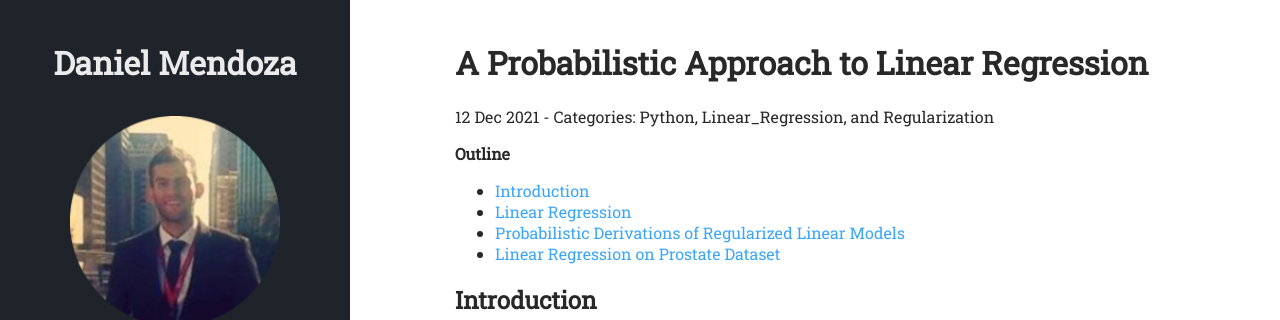
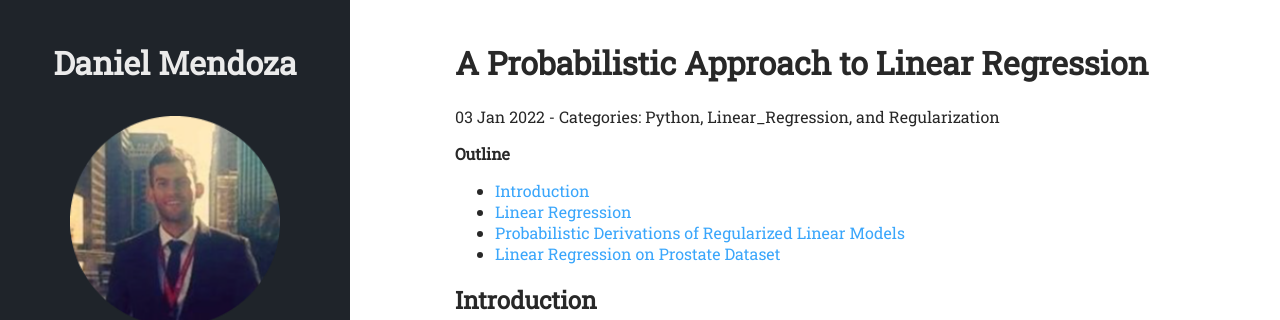
Before and after one commit to Dmendozac90/Dmendozac90.github.io, a Jekyll site: the page built from _posts/2022-01-03-Regularized_Lin_Reg.markdown, in a window 1280 px wide and 900 px high. Shown: the top 320 px of the window. Built offline with Jekyll 4.4.1, drawn with Linux system fonts in a browser that asks for light colours; formulas are drawn with MathJax 3.

```diff
--- a/_posts/2021-11-15-SINDy_Intro.markdown
+++ b/_posts/2021-11-15-SINDy_Intro.markdown
@@ -49,7 +49,7 @@ $$
 \mathbf{X}^2 = \left[\begin{array}{c} x^{2}_1(t_{1}) & x_{1}(t_{1})x_{2}(t_{1}) & x_{1}(t_{1})x_{3}(t_{1}) & \cdots & x^{2}_2(t_{1}) & x_{2}(t_{1})x_{3}(t_{1}) & \cdots & x^{2}_n(t_{1}) \\ x^{2}_1(t_{2}) & x_{1}(t_{2})x_{2}(t_{2}) & x_{1}(t_{2})x_{3}(t_{2}) & \cdots & x^{2}_2(t_{2}) & x_{2}(t_{2})x_{3}(t_{2}) & \cdots & x^{2}_n(t_{2}) \\ \vdots & \vdots & \vdots &\ddots & \vdots & \vdots & \ddots & \vdots \\ x^{2}_1(t_{m}) & x_{1}(t_{m})x_{2}(t_{m}) & x_{1}(t_{m})x_{3}(t_{m}) & \cdots & x^{2}_2(t_{m}) & x_{2}(t_{m})x_{3}(t_{m}) & \cdots & x^{2}_n(t_{m}) \end{array}\right]
 $$
 
-The augmented matrix $$\mathbf{\Theta}(\mathbf{X})$$ is not limited to polynomial or trigonometric transformations. This matrix can include any function that is believed to describe the system of interest; however, it is important to limit the number of candidate functions in this matrix as it can grow very quickly. The figure below displays the total number of polynomial terms in the augmented matrix at varying polynomial degrees with increasing number of dynamic states (y-axis is displayed on a logarithmic axis for better comparison of the data). The dynamic states correspond to the columns of the data matrix $$\mathbf{X}$$.
+The augmented matrix $$\mathbf{\Theta}(\mathbf{X})$$ is not limited to polynomial or trigonometric transformations. This matrix can include any function that is believed to describe the system of interest; however, it is important to limit tche number of candidate functions in this matrix as it can grow very quickly. The figure below displays the total number of polynomial terms in the augmented matrix at varying polynomial degrees with increasing number of dynamic states (y-axis is displayed on a logarithmic axis for better comparison of the data). The dynamic states correspond to the columns of the data matrix $$\mathbf{X}$$.
 
 <iframe id="igraph" scrolling="no" style="border:none;" seamless="seamless" src="/assets/img/SINDy/Polynomial Terms.html" height="525" width="100%"></iframe>
 
--- a/_posts/2021-12-12-Regularized_Lin_Reg.markdown
+++ b/_posts/2022-01-03-Regularized_Lin_Reg.markdown
@@ -1,7 +1,7 @@
 ---
 layout: post
 title:  "A Probabilistic Approach to Linear Regression"
-date:   2021-12-12 -
+date:   2022-01-03 -
 description: "Linear Regression is a core method used in statstics and machine learning to construct models that can be used for quantitative prediction and parameter inference. The method of least squares is typically used to estimate the model parameters and is implemented by minimizing the residual sum of squares between the model's predicted values and the true values. Although minimizing the residual sum of squares is easily comprehended, its statistical derivation is not often well understood. Understanding the statistical perspective of linear regression is fundamental for understanding model regularization and further topics in machine learning. The statistical perspective of linear regression is explored and implemented on real data."
 categories: Python Linear_Regression Regularization
 html_url: /assets/img/LinearRegression/lstsq.html
```
